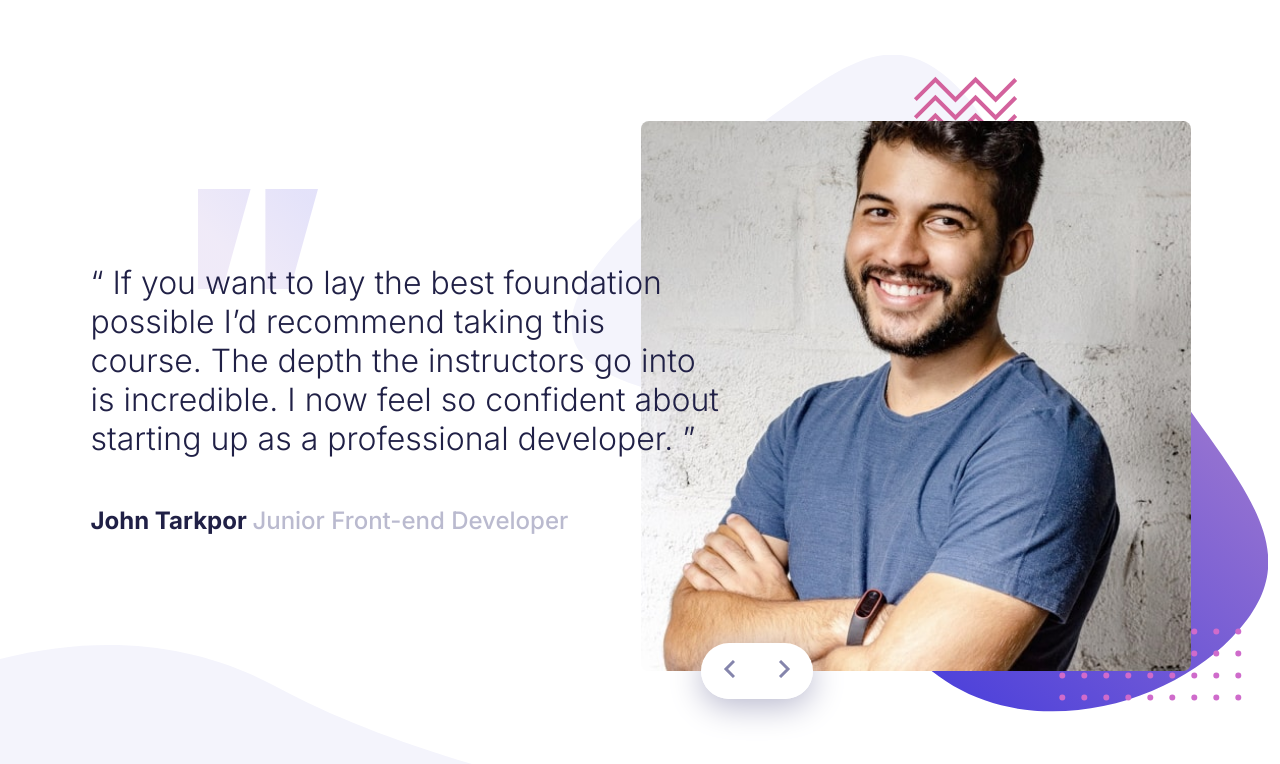
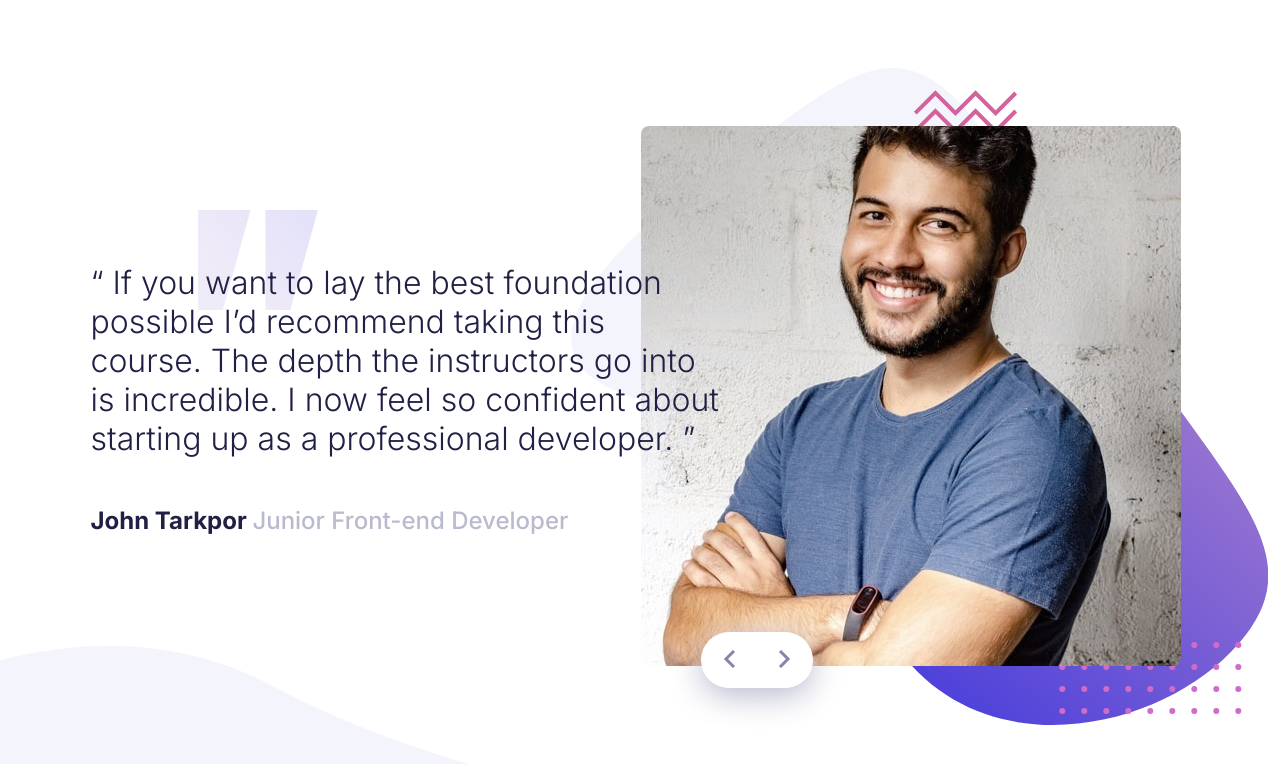
Before and after one commit to calebesg/slider-pure-js, a plain HTML site: page index.html in a window 1280 px wide. Both pictures are taken after a click on the button 728 px from the left and 670 px from the top of the page. Drawn offline with Linux system fonts and the light colour scheme.

Commit message:
fixed glitch

```diff
--- a/script.js
+++ b/script.js
@@ -25,7 +25,7 @@ const sliderItems = [
 // ELEMENTS
 // =====================================================================
 const aboutEl = document.querySelector('.about-wrap');
-const imageEl = document.querySelector('.picture');
+const imageWrapper = document.querySelector('.picture');
 const btnPrev = document.querySelector('.btn-prev');
 const btnNext = document.querySelector('.btn-next');
 
@@ -37,22 +37,23 @@ const createAboutEl = current => {
     </div>`;
 };
 
-const createImageEl = current =>
-  `<img src="./images/${current.avatar}" alt="${current.name}" />`;
+const createImageEl = current => {
+  return `<img src="./images/${current.avatar}" alt="${current.name}" />`;
+};
 
 const changeSlider = current => {
   const about = createAboutEl(current);
   const image = createImageEl(current);
 
   const oldAbout = Array.from(aboutEl.childNodes).at(1);
-  const oldImage = Array.from(imageEl.childNodes).at(0);
+  const oldImage = imageWrapper.querySelector('img');
 
   oldAbout.classList.toggle('out');
   oldImage.classList.toggle('out');
 
   setTimeout(() => {
     aboutEl.innerHTML = about;
-    imageEl.innerHTML = image;
+    imageWrapper.innerHTML = image;
   }, 740);
 };
 
--- a/style.css
+++ b/style.css
@@ -29,7 +29,6 @@ body {
 
 .container {
   max-width: 1100px;
-  max-height: 570px;
   width: 100%;
   display: grid;
   grid-template-columns: 1fr 1fr;
@@ -49,9 +48,10 @@ main {
 .about-wrap {
   position: relative;
   display: flex;
+  height: 100vh;
   align-items: center;
   background: url(./images/pattern-quotes.svg) no-repeat;
-  background-position: 25% 15%;
+  background-position: 25% 30%;
 }
 
 .about-content {
@@ -88,12 +88,15 @@ span {
 /* ============================================================ */
 .image-control {
   position: relative;
+  height: 100vh;
+  display: flex;
+  align-items: center;
 }
 
 .image-control::before {
   content: url(./images/pattern-bg.svg);
   position: absolute;
-  transform: translateX(-10%) translateY(-10%);
+  transform: translateX(-10%);
   z-index: -1;
 }
 
@@ -112,7 +115,7 @@ span {
 .group-button {
   position: absolute;
   display: flex;
-  bottom: -1.25rem;
+  bottom: 7rem;
   left: 60px;
   border-radius: 1.75rem;
   box-shadow: 0 0.5rem 2rem var(--blue-200);
```
Also changed, not shown: index.html (+3 -3 lines).
